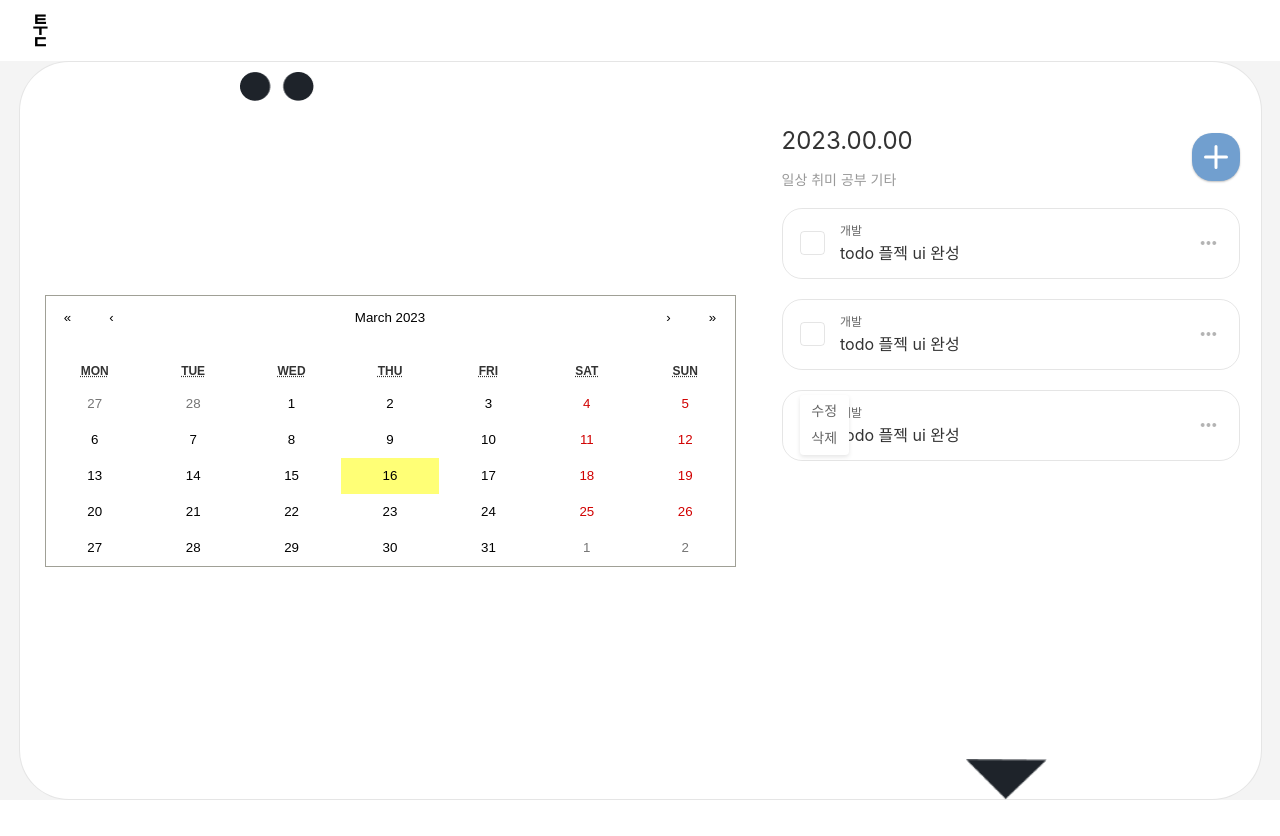
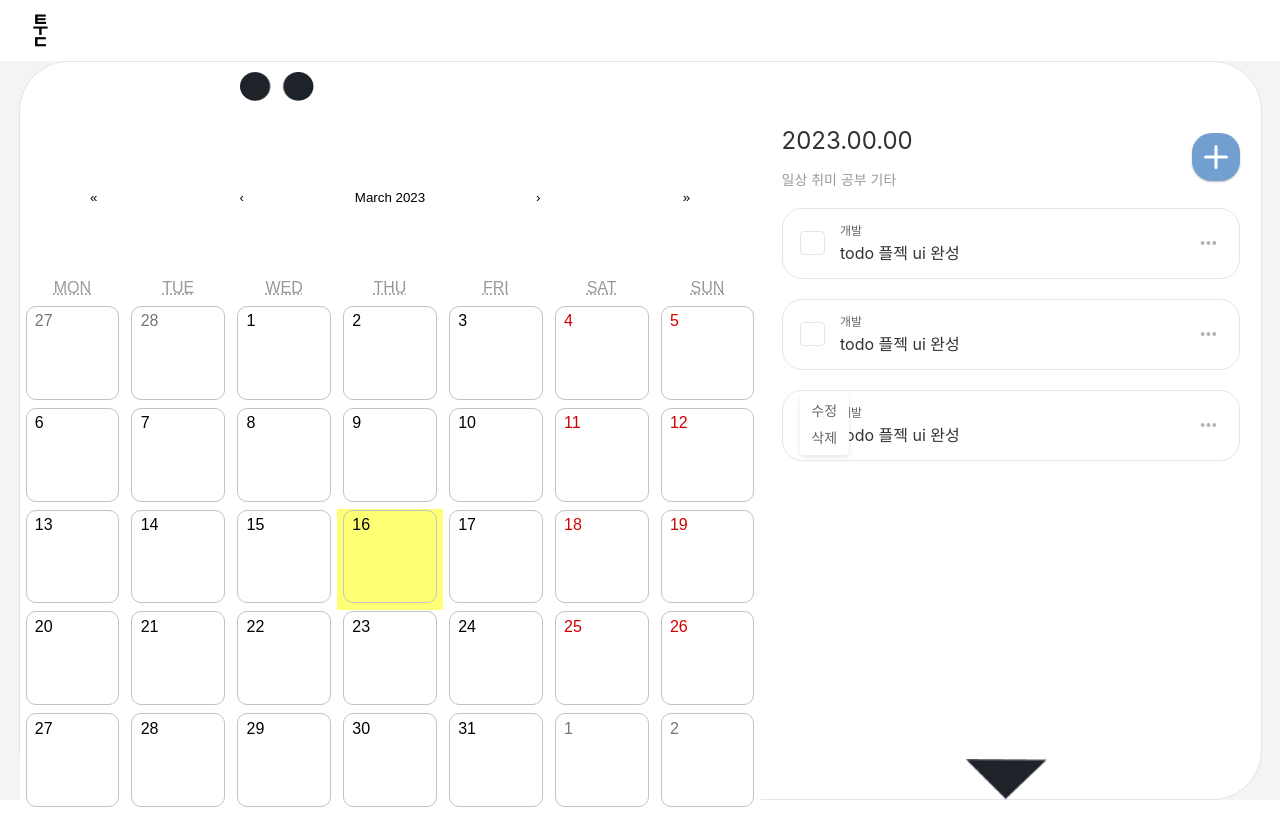
Before and after one commit to yejz0715/my-todoList-app, a React (Create React App) app: page /todo in a window 1280 px wide. Before the commit the page ends 800 px from the top, so only its background shows below. Built offline with nearby package versions, Linux system fonts and the light colour scheme; sample sign-in values are in the browser's storage; a web font is replaced by a local one.

Commit message:
calendar style

```diff
--- a/src/components/Todo/TodoCalendar/Calendar.css
+++ b/src/components/Todo/TodoCalendar/Calendar.css
@@ -1,12 +1,9 @@
 .react-calendar {
   width: 100%;
-  max-width: 43.1875rem;
   height: 100%;
-  max-height: 32.0625rem;
   background: white;
-  border: 1px solid #a0a096;
   font-family: Arial, Helvetica, sans-serif;
-  line-height: 1.125em;
+  margin-top: 4.375rem;
 }
 .react-calendar--doubleView {
   width: 700px;
@@ -27,21 +24,30 @@
   -webkit-box-sizing: border-box;
   box-sizing: border-box;
 }
+
 .react-calendar button {
-  margin: 0;
   border: 0;
   outline: none;
 }
+
 .react-calendar button:enabled:hover {
   cursor: pointer;
 }
+
+/* 202304 */
 .react-calendar__navigation {
   display: flex;
-  height: 44px;
-  margin-bottom: 1em;
+  width: 100%;
+  height: 100%;
+  max-height: 65px;
+  margin-bottom: 2.5rem;
 }
 .react-calendar__navigation button {
-  min-width: 44px;
+  width: 100%;
+  height: 100%;
+  /* max-width: 200px; */
+  /* max-height: 65px; */
+  /* min-width: 44px; */
   background: none;
 }
 .react-calendar__navigation button:disabled {
@@ -54,8 +60,9 @@
 .react-calendar__month-view__weekdays {
   text-align: center;
   text-transform: uppercase;
-  font-weight: bold;
-  font-size: 0.75em;
+  font-size: 1rem;
+  line-height: 1.1875rem;
+  color: var(--color-text-hint);
 }
 .react-calendar__month-view__weekdays__weekday {
   padding: 0.5em;
@@ -67,9 +74,26 @@
   font-size: 0.75em;
   font-weight: bold;
 }
+/* 날짜_div */
+
+.react-calendar__month-view__days__day * {
+  /* width: 100%; */
+  /* height: 100%; */
+  display: flex;
+  width: 93.87px;
+  height: 93.87px;
+  font-size: 1rem;
+  padding: 6.25px 0 0 8.33px;
+  border: 1px solid #c2c2c2;
+  border-radius: 0.625rem;
+  margin: 0 0.375rem 0.375rem 0;
+}
+
+/* 주말날짜 */
 .react-calendar__month-view__days__day--weekend {
   color: #d10000;
 }
+/* 전날 날짜 */
 .react-calendar__month-view__days__day--neighboringMonth {
   color: #757575;
 }
@@ -78,9 +102,9 @@
 .react-calendar__century-view .react-calendar__tile {
   padding: 2em 0.5em;
 }
+/* 날짜_label  */
 .react-calendar__tile {
   max-width: 100%;
-  padding: 10px 6.6667px;
   background: none;
   text-align: center;
   line-height: 16px;
```
